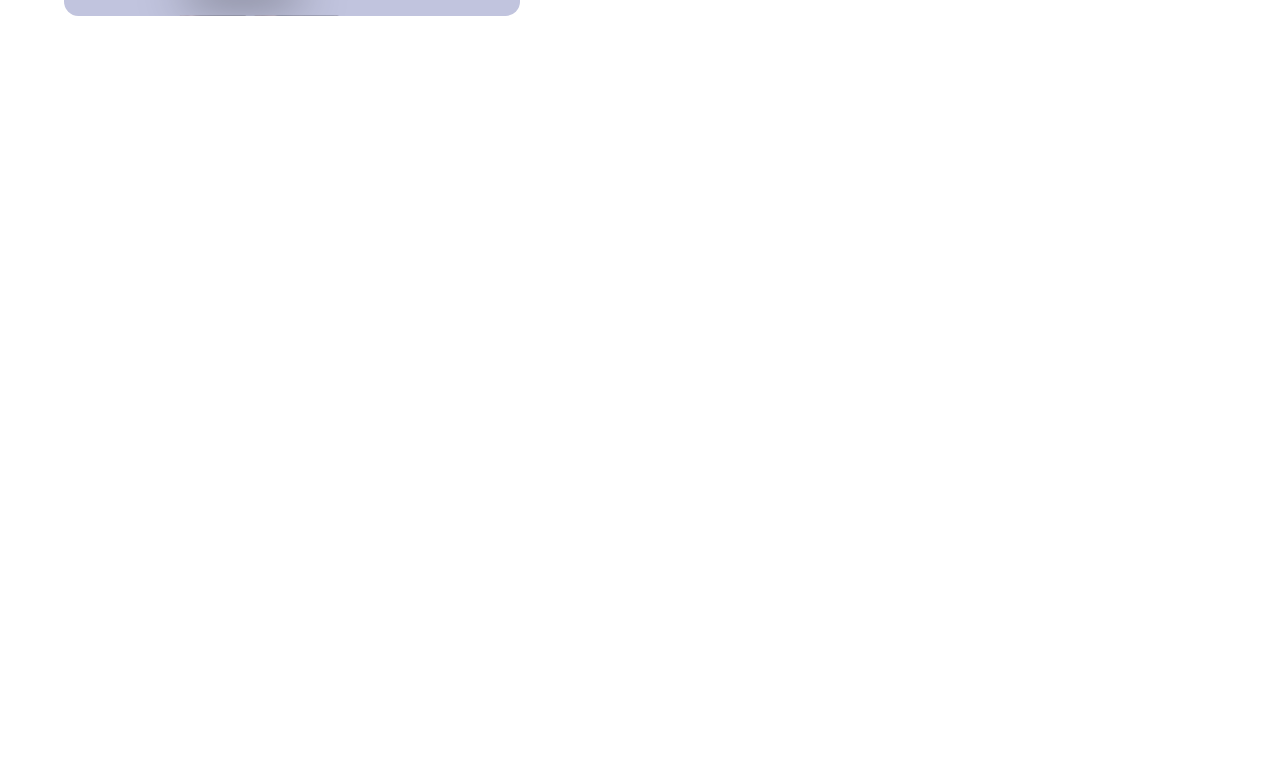
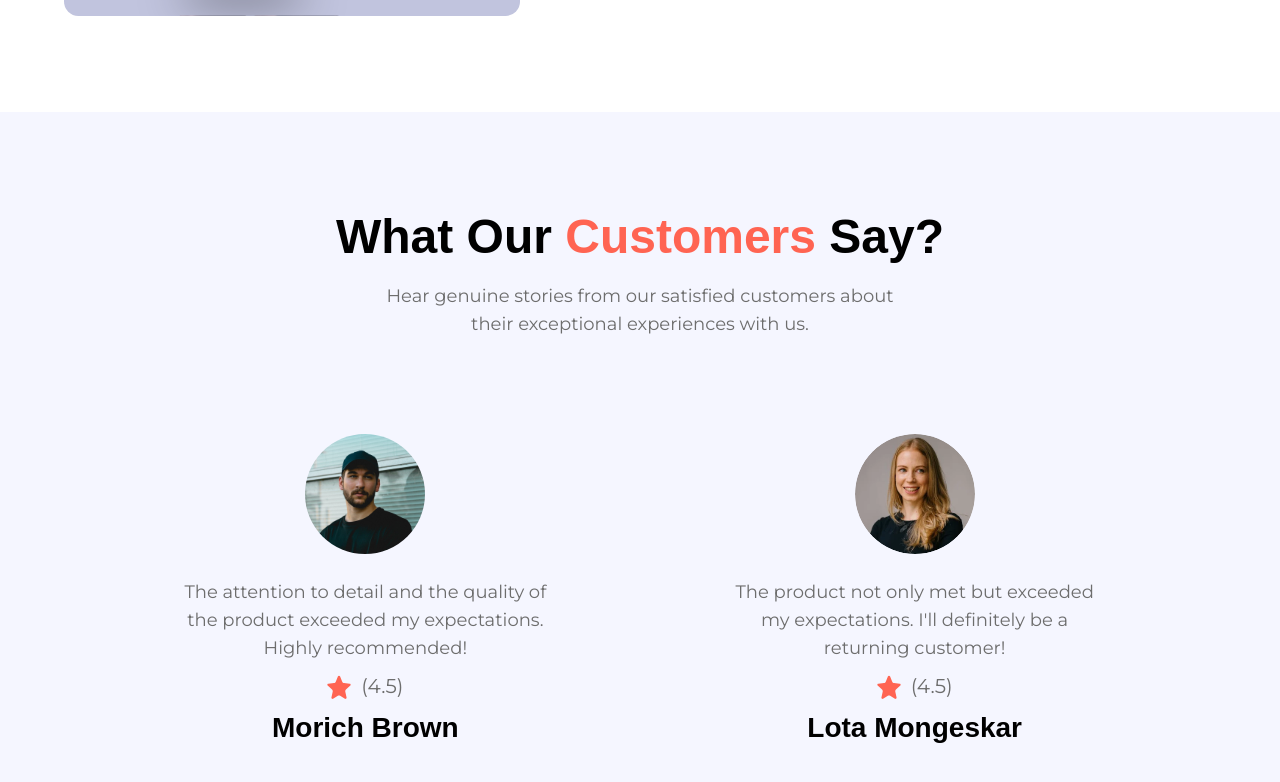
Before and after one commit to kosamtech/nike-landing, a React (Vite) app: page / in a window 1280 px wide. Shown: the part 3420-4202 px from the top of the page. Before the commit the page ends 3532 px from the top, so only its background shows below. Built offline with nearby package versions, Linux system fonts and the light colour scheme; a web font is replaced by a local one.

Commit message:
[update] link up customer review component to App

```diff
--- a/src/App.tsx
+++ b/src/App.tsx
@@ -1,5 +1,6 @@
 import { Nav } from "./components";
 import {
+    CustomerReview,
     Hero,
     PopularProducts,
     Services,
@@ -26,6 +27,9 @@ function App() {
             <section className="padding">
                 <SpecialOffer />
             </section>
+            <section className="bg-pale-blue padding">
+                <CustomerReview />
+            </section>
         </main>
     );
 }
--- a/src/sections/customer-review.tsx
+++ b/src/sections/customer-review.tsx
@@ -6,8 +6,8 @@ const CustomerReview: FC = () => {
     return (
         <section className="max-container">
             <h3 className="font-palanquin text-center text-4xl font-bold">
-                What our
-                <span className="text-coral-red">Customers</span> Say?
+                What Our
+                <span className="text-coral-red"> Customers </span>Say?
             </h3>
             <p className="m-auto mt-4 max-w-lg text-center info-text">
                 Hear genuine stories from our satisfied customers about their
```
